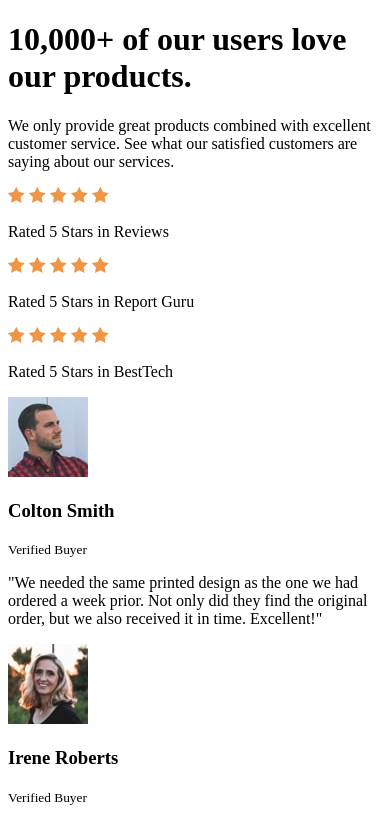
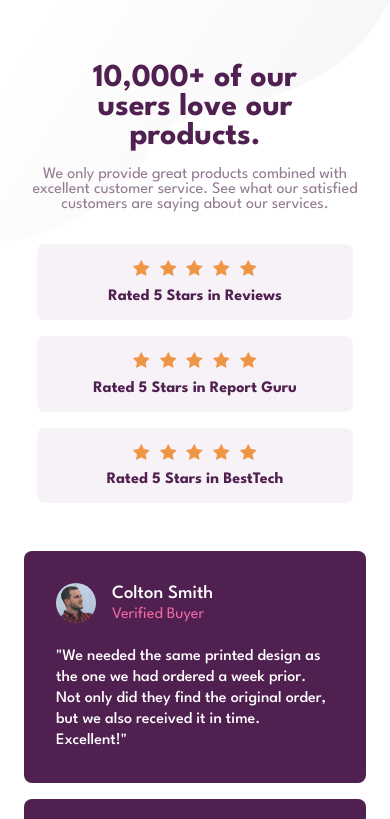
Before and after one commit to sajadzirak/social-proof-section, a plain HTML site: page index.html in a window 390 px wide. Shown: the top 819 px of the page. Drawn offline with Linux system fonts and the light colour scheme.

Commit message:
html updated and mobile view is ready :D

```diff
--- a/index.css
+++ b/index.css
@@ -1,9 +1,147 @@
+:root {
+  --Very-Dark-Magenta: hsl(300, 43%, 22%);
+  --Soft-Pink: hsl(333, 80%, 67%);
+  --Dark-Grayish-Magenta: hsl(303, 10%, 53%);
+  --Light-Grayish-Magenta: hsl(300, 24%, 96%);
+}
 
+* {
+  padding: 0;
+  margin: 0;
+  box-sizing: border-box;
+}
+
+body {
+  font-family: "League Spartan", sans-serif;
+  display: flex;
+  justify-content: center;
+  align-items: center;
+  position: relative;
+}
+
+.pattern {
+  background: no-repeat;
+  position: absolute;
+  top: 0;
+  left: 0;
+  z-index: 0;
+  height: 100%;
+  width: 100%;
+  display: flex;
+  flex-direction: column;
+  justify-content: space-between;
+}
+
+#bg-top-desktop {
+  display: none;
+}
+
+#bg-bottom-desktop {
+  display: none;
+}
+
+.page-content {
+  display: flex;
+  flex-direction: column;
+  justify-content: center;
+  align-items: center;
+  margin: 4rem 1.5rem;
+  z-index: 1;
+}
+
+.header-text {
+  text-align: center;
+  display: flex;
+  flex-direction: column;
+  justify-content: center;
+  align-items: center;
+  margin-bottom: 2rem;
+}
+
+.header-text h1 {
+  color: var(--Very-Dark-Magenta);
+  margin-bottom: 1rem;
+  padding: 0 3rem;
+  font-weight: 700;
+}
+
+.header-text p {
+  color: var(--Dark-Grayish-Magenta);
+}
+
+.stars {
+  display: flex;
+  flex-direction: column;
+  gap: 1rem;
+  text-align: center;
+}
+
+.stars_rate-div {
+  background-color: var(--Light-Grayish-Magenta);
+  border-radius: 0.5rem;
+  padding: 1rem 3.5rem;
+}
+
+.icons {
+  display: flex;
+  justify-content: center;
+  gap: 0.6rem;
+  margin-bottom: 0.8rem;
+}
+
+.stars_rate-div p {
+  color: var(--Very-Dark-Magenta);
+  font-weight: 700;
+}
+
+.comments {
+  display: flex;
+  flex-direction: column;
+  align-items: center;
+  margin: 3rem 0;
+  gap: 1rem;
+}
+
+.comments .card {
+  background-color: var(--Very-Dark-Magenta);
+  border-radius: 0.5rem;
+  padding: 2rem;
+}
+
+.comments .card .user {
+  display: flex;
+  align-items: center;
+  gap: 1rem;
+  margin-bottom: 1.5rem;
+}
+
+.comments .card .user img {
+  border-radius: 50%;
+  width: 40px;
+}
+
+.comments .card .user h3 {
+  color: white;
+  margin-bottom: 0.3rem;
+  font-weight: 500;
+}
+
+.comments .card .user small {
+  color: var(--Soft-Pink);
+  font-size: 1rem;
+}
+
+.comments .card p {
+  color: white;
+  font-weight: 500;
+  line-height: 1.3rem;
+}
 
 .attribution {
-    font-size: 11px;
-    text-align: center;
+  font-size: 11px;
+  text-align: center;
 }
+
 .attribution a {
-    color: hsl(228, 45%, 44%);
+  color: hsl(228, 45%, 44%);
 }
--- a/index.html
+++ b/index.html
@@ -20,6 +20,13 @@
     <title>Frontend Mentor | Social proof section</title>
   </head>
   <body>
+    <div class="pattern">
+      <img id="bg-top-mobile" src="./images/bg-pattern-top-mobile.svg" alt="">
+      <img id="bg-top-desktop" src="./images/bg-pattern-top-desktop.svg" alt="">
+      <img id="bg-bottom-mobile" src="./images/bg-pattern-bottom-mobile.svg" alt="">
+      <img id="bg-bottom-desktop" src="./images/bg-pattern-bottom-desktop.svg" alt="">
+    </div>
+    <div class="page-content">
       <div class="header-text">
         <h1>10,000+ of our users love our products.</h1>
         <p>
@@ -29,27 +36,33 @@
       </div>
       <div class="stars">
         <div class="stars_rate-div">
+          <div class="icons">
             <img src="./images/icon-star.svg" alt="star" class="star-icon" />
             <img src="./images/icon-star.svg" alt="star" class="star-icon" />
             <img src="./images/icon-star.svg" alt="star" class="star-icon" />
             <img src="./images/icon-star.svg" alt="star" class="star-icon" />
             <img src="./images/icon-star.svg" alt="star" class="star-icon" />
+          </div>
           <p>Rated 5 Stars in Reviews</p>
         </div>
         <div class="stars_rate-div">
+          <div class="icons">
             <img src="./images/icon-star.svg" alt="star" class="star-icon" />
             <img src="./images/icon-star.svg" alt="star" class="star-icon" />
             <img src="./images/icon-star.svg" alt="star" class="star-icon" />
             <img src="./images/icon-star.svg" alt="star" class="star-icon" />
             <img src="./images/icon-star.svg" alt="star" class="star-icon" />
+          </div>
           <p>Rated 5 Stars in Report Guru</p>
         </div>
         <div class="stars_rate-div">
+          <div class="icons">
             <img src="./images/icon-star.svg" alt="star" class="star-icon" />
             <img src="./images/icon-star.svg" alt="star" class="star-icon" />
             <img src="./images/icon-star.svg" alt="star" class="star-icon" />
             <img src="./images/icon-star.svg" alt="star" class="star-icon" />
             <img src="./images/icon-star.svg" alt="star" class="star-icon" />
+          </div>
           <p>Rated 5 Stars in BestTech</p>
         </div>
       </div>
@@ -62,12 +75,12 @@
               <h3>Colton Smith</h3>
               <small>Verified Buyer</small>
             </div>
+          </div>
           <p>
             "We needed the same printed design as the one we had ordered a week
             prior. Not only did they find the original order, but we also
             received it in time. Excellent!"
           </p>
-        </div>
         </div>
         <div class="card">
           <div class="user">
@@ -76,12 +89,12 @@
               <h3>Irene Roberts</h3>
               <small>Verified Buyer</small>
             </div>
+          </div>
           <p>
             "Customer service is always excellent and very quick turn around.
             Completely delighted with the simplicity of the purchase and the
             speed of delivery."
           </p>
-        </div>
         </div>
         <div class="card">
           <div class="user">
@@ -90,6 +103,7 @@
               <h3>Anne Wallace</h3>
               <small>Verified Buyer</small>
             </div>
+          </div>
           <p>
             "Put an order with this company and can only praise them for the
             very high standard. Will definitely use them again and recommend
@@ -97,13 +111,14 @@
           </p>
         </div>
       </div>
-    </div>
 
       <div class="attribution">
         Challenge by
         <a href="https://www.frontendmentor.io?ref=challenge" target="_blank"
           >Frontend Mentor</a
-      >. Coded by <a href="#">Your Name Here</a>.
+        >. Coded by <a href="https://github.com/sajadzirak">Sajad Zirak</a>.
       </div>
+    </div>
+
   </body>
 </html>
```
Lines whose indentation alone changed are shown as unchanged.
